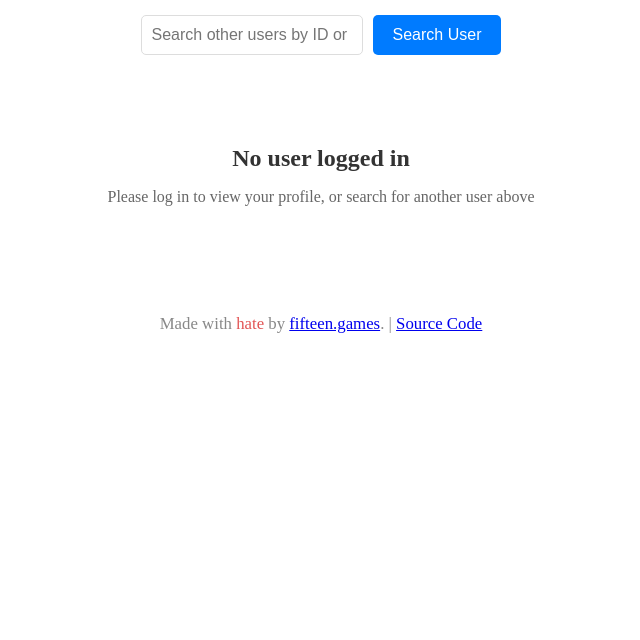
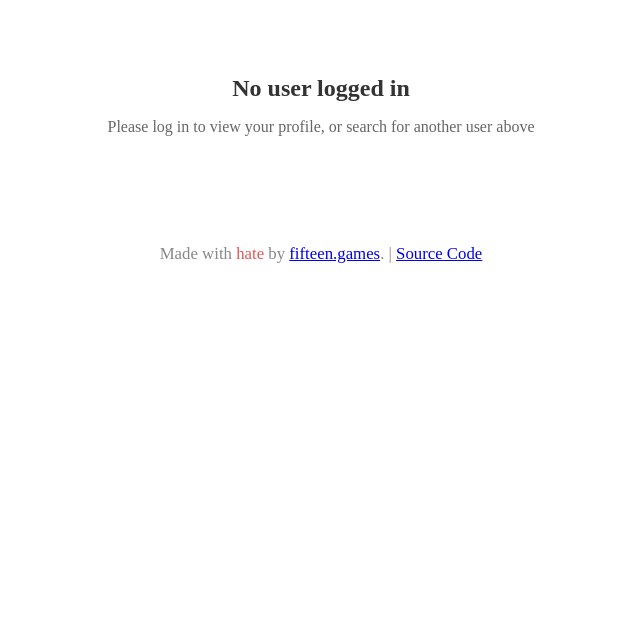
Before and after one commit to yuesir/fishes, a plain HTML site: page profile.html in a window 1280 px wide. Shown: the part 160-800 px from the top of the page, without its empty margins (319-959 px from the left). Drawn offline with Linux system fonts and the light colour scheme.

Commit message:
Remove serarch user section.

```diff
--- a/profile.html
+++ b/profile.html
@@ -309,10 +309,6 @@
             <h1>User Profile</h1>
         </div>
 
-        <div class="profile-search">
-            <input type="text" id="user-search" placeholder="Search other users by ID or Email">
-            <button onclick="searchUser()">Search User</button>
-        </div>
 
         <div id="loading" class="loading" style="display: none;">
             Loading profile...
```
